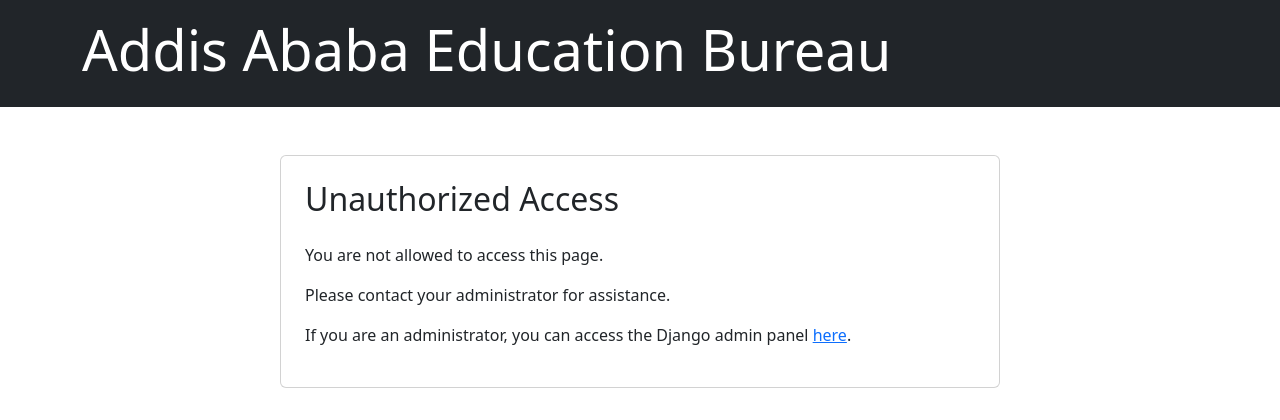
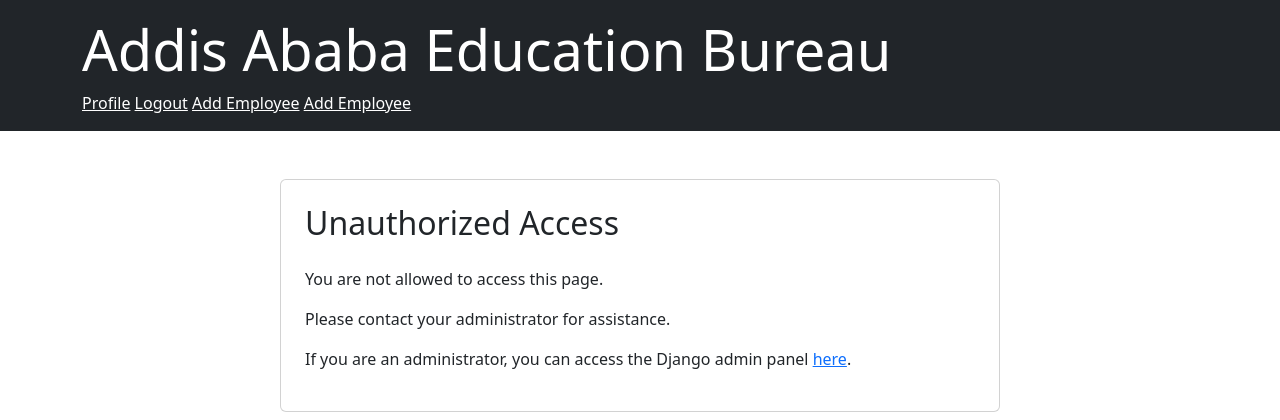
Before and after one commit to Esubaalew/evaluator, a Django app: page /evaluation/dashboard/ in a window 1280 px wide. Shown: the top 420 px of the page. Run offline with Django 5.2, Linux system fonts and the light colour scheme; a user stored in the database is signed in.

Commit message:
home page improved

```diff
--- a/evaluation/templates/evaluation/base.html
+++ b/evaluation/templates/evaluation/base.html
@@ -17,6 +17,25 @@
     <header class="bg-dark text-white py-3">
         <div class="container">
             <h1 class="display-4">Addis Ababa Education Bureau</h1>
+
+            {% if user.is_authenticated %}
+                <nav>
+                    {% if not user.is_staff %}
+                        <a href="{% url 'evaluation:evaluate' %}" class="text-white">Evaluate</a>
+                    {% endif %}
+                    <a href="{% url 'evaluation:profile' %}" class="text-white">Profile</a>
+                    <a href="{% url 'evaluation:logout' %}" class="text-white">Logout</a>
+                    {% if user.is_staff %}
+                        <!-- Add Employee link for staff -->
+                        <a href="{% url 'evaluation:registration' %}" class="text-white">Add Employee</a>
+                        <a href="{% url 'admin:index' %}" class="text-white">Add Employee</a>
+                    {% else %}
+                        <!-- Dashboard link for non-staff users -->
+                        <a href="{% url 'evaluation:dashboard' %}" class="text-white">Dashboard</a>
+                    {% endif %}
+                </nav>
+            {% endif %}
+
             <!-- Add any additional header content or navigation here -->
         </div>
     </header>
--- a/evaluation/views.py
+++ b/evaluation/views.py
@@ -13,14 +13,8 @@ from evaluation.models import Employee, CustomUser
 class CustomLoginView(LoginView):
     template_name = 'evaluation/auth/login.html'
 
-    class CustomLoginView(LoginView):
-        template_name = 'evaluation/auth/login.html'
-
-        def get_success_url(self):
-            if self.request.user.is_staff:
-                return reverse('admin:index')
-            else:
-                return reverse('evaluation:dashboard')
+    def get_success_url(self):
+        return reverse('evaluation:index')
 
 
 @login_required
@@ -37,8 +31,7 @@ def dashboard(request):
 def profile(request):
     if not request.user.is_authenticated:
         return redirect('evaluation:login')
-    if request.user.is_staff:
-        return render(request, 'evaluation/admin/warn.html')
+
     else:
         return render(request, 'evaluation/employee/profile.html', )
 
```
Also changed, not shown: db.sqlite3.
